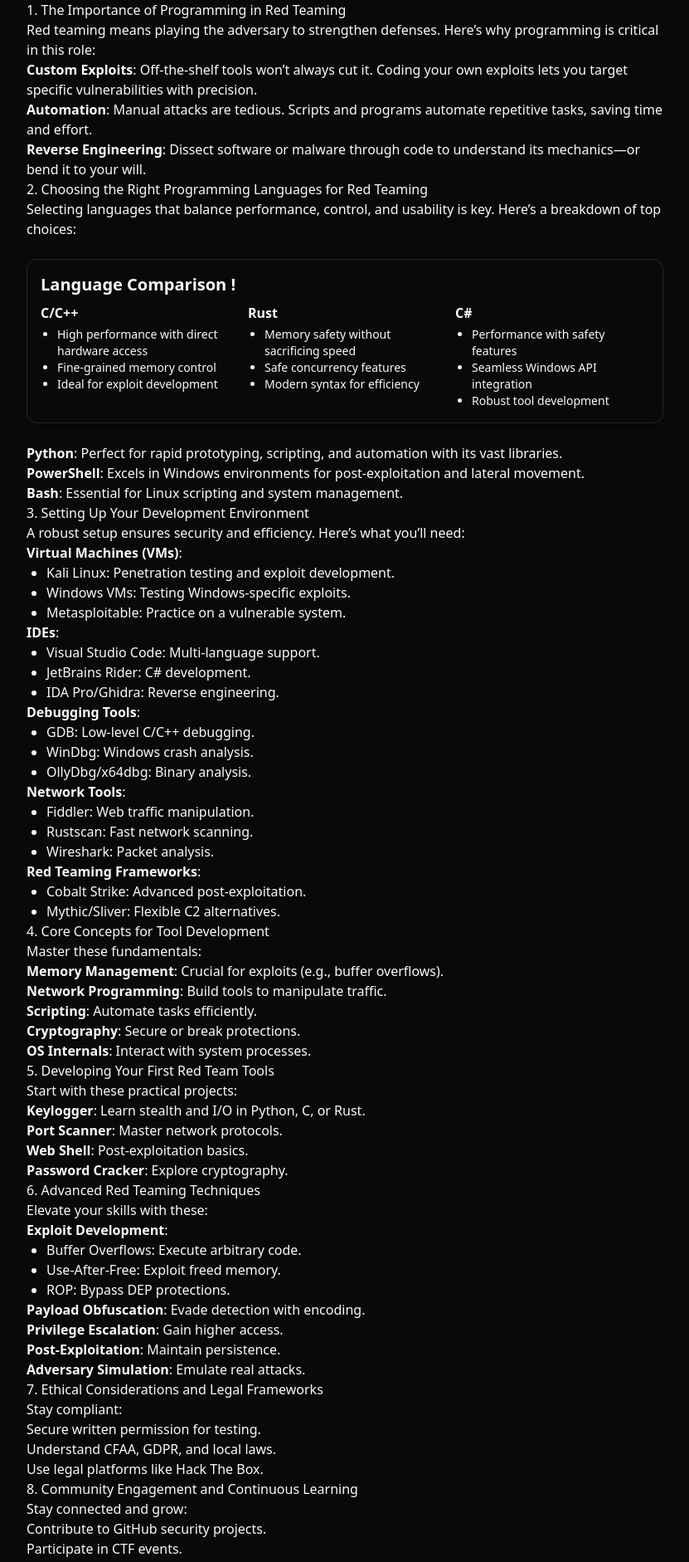
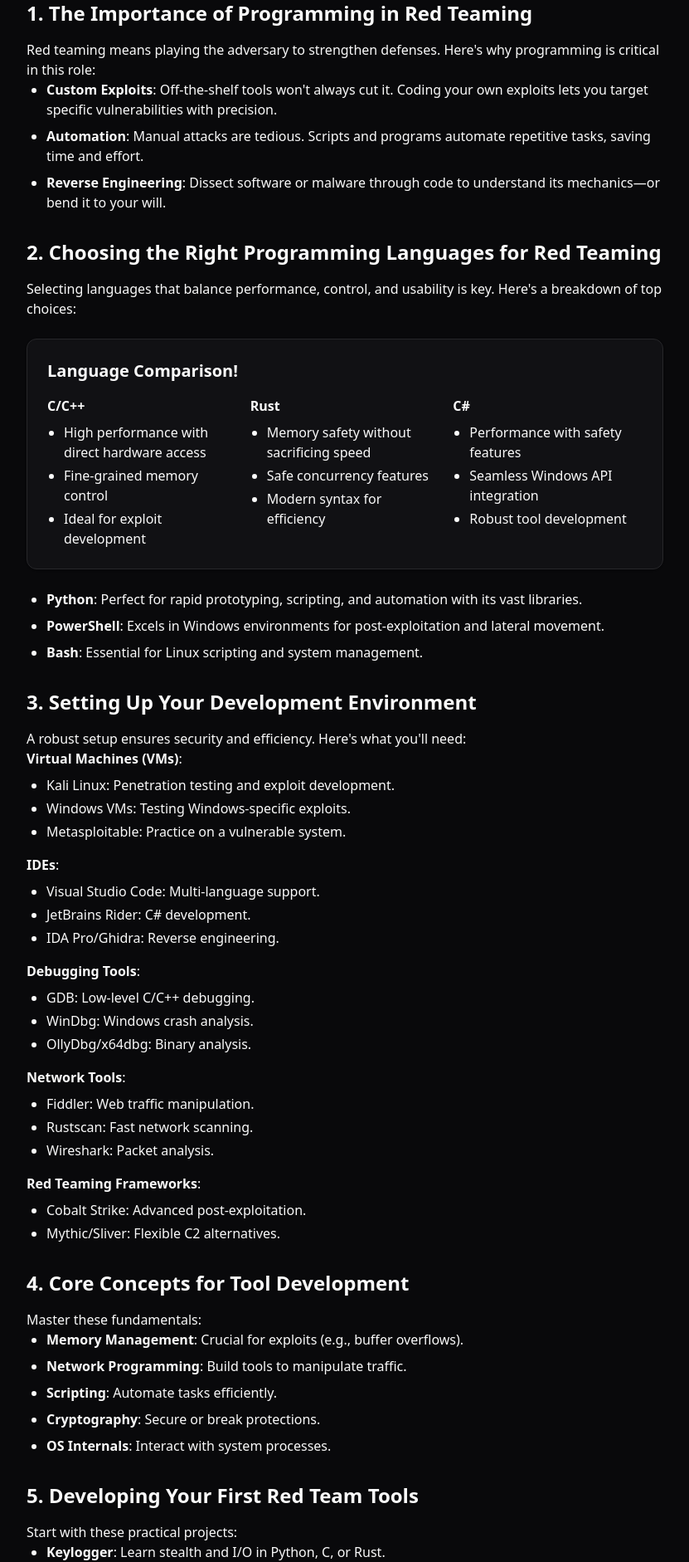
Before and after one commit to Whitecat18/5mukx-portfolio, a Next.js app: page /blog/programming-for-infosec in a window 1280 px wide. Shown: the part 880-2762 px from the top of the page at 83% size, without its empty margins (224-1055 px from the left). Built offline with nearby package versions, Linux system fonts and the light colour scheme.

Commit message:
Some Blog Changes

```diff
--- a/src/app/blog/programming-for-infosec/page.tsx
+++ b/src/app/blog/programming-for-infosec/page.tsx
@@ -14,23 +14,22 @@
     <PageLayout>
       <div className="container mx-auto px-4 sm:px-6 lg:px-8">
         <div className="max-w-3xl mx-auto">
-          {/* Back Button */}
           <div className="mb-6">
             <Button variant="ghost" size="sm" asChild className="mb-4">
               <Link href="/blog" className="flex items-center text-muted-foreground hover:text-foreground">
-                <ArrowLeft className="mr-2 h-4 w-4" /> Back to Blog
+                <ArrowLeft className="mr-2 h-4 w-4" /> Back to blog
               </Link>
             </Button>
 
-            {/* Title and Metadata */}
             <motion.div
               initial={{ opacity: 0, y: 20 }}
               animate={{ opacity: 1, y: 0 }}
               transition={{ duration: 0.5 }}
             >
-              <h3 className="text-3xl md:text-4xl font-bold mb-4">
+              <h1 className="text-3xl md:text-4xl font-bold mb-4">
                 The Art of Learning Programming for Red Teaming and Cybersecurity
-              </h3>
+              </h1>
+
               <div className="flex items-center text-sm text-muted-foreground mb-6">
                 <span>November 11, 2024</span>
                 <span className="mx-2">•</span>
@@ -39,70 +38,71 @@
             </motion.div>
           </div>
 
-          {/* Main Content */}
           <motion.div
             initial={{ opacity: 0 }}
             animate={{ opacity: 1 }}
             transition={{ duration: 0.5, delay: 0.2 }}
             className="prose dark:prose-invert max-w-none mb-8"
           >
-            {/* Introduction */}
             <section>
               <p className="text-lg font-semibold">Hello Friend, It's Me, 5mukx!</p>
               <p>
-                Welcome to the advanced realm of red teaming, where programming isn’t just a skill—it’s a weapon. This guide will walk you through the essentials of developing tools for red teaming, focusing on programming techniques that give you a competitive edge in cybersecurity.
+                Welcome to the advanced realm of red teaming, where programming isn't just a skill—it's a weapon. This guide will walk you through the essentials of developing tools for red teaming, focusing on programming techniques that give you a competitive edge in cybersecurity.
               </p>
-              <div className="relative w-full aspect-video rounded-lg overflow-hidden my-8">
+            </section>
+
+            <div className="relative w-full aspect-video rounded-lg overflow-hidden my-8 bg-red-600">
               <Image
-                  src="https://ext.same-assets.com/1319243742/1259024389.jpeg"
+                src="https://ext.same-assets.com/2215973886/3206004924.jpeg"
                 alt="Red teaming illustration"
                 fill
-                  className="object-cover"
+                className="object-cover opacity-80"
               />
             </div>
-            </section>
 
-            {/* Section 1 */}
-            <section>
-              <h3>1. The Importance of Programming in Red Teaming</h3>
+            <h2 className="text-2xl font-bold  mt-8 mb-4">1. The Importance of Programming in Red Teaming</h2>
             <p>
-                Red teaming means playing the adversary to strengthen defenses. Here’s why programming is critical in this role:
+              Red teaming means playing the adversary to strengthen defenses. Here's why programming is critical in this role:
             </p>
-              <ul>
-                <li><strong>Custom Exploits</strong>: Off-the-shelf tools won’t always cut it. Coding your own exploits lets you target specific vulnerabilities with precision.</li>
-                <li><strong>Automation</strong>: Manual attacks are tedious. Scripts and programs automate repetitive tasks, saving time and effort.</li>
-                <li><strong>Reverse Engineering</strong>: Dissect software or malware through code to understand its mechanics—or bend it to your will.</li>
+            <ul className="list-disc pl-6 space-y-2">
+              <li>
+                <strong>Custom Exploits</strong>: Off-the-shelf tools won't always cut it. Coding your own exploits lets you target specific vulnerabilities with precision.
+              </li>
+              <li>
+                <strong>Automation</strong>: Manual attacks are tedious. Scripts and programs automate repetitive tasks, saving time and effort.
+              </li>
+              <li>
+                <strong>Reverse Engineering</strong>: Dissect software or malware through code to understand its mechanics—or bend it to your will.
+              </li>
             </ul>
-            </section>
 
-            {/* Section 2 */}
-            <section>
-              <h3>2. Choosing the Right Programming Languages for Red Teaming</h3>
+            <h2 className="text-2xl font-bold  mt-8 mb-4">2. Choosing the Right Programming Languages for Red Teaming</h2>
             <p>
-                Selecting languages that balance performance, control, and usability is key. Here’s a breakdown of top choices:
+              Selecting languages that balance performance, control, and usability is key. Here's a breakdown of top choices:
             </p>
-              <Card className="p-4 my-6">
-                <h3 className="text-xl font-bold mb-2">Language Comparison !</h3>
+
+            <Card className="p-6 my-6 bg-secondary/30">
+              <h3 className="text-xl font-bold mb-4">Language Comparison!</h3>
               <div className="grid grid-cols-1 md:grid-cols-3 gap-4">
                 <div>
-                    <h4 className="font-bold mb-1">C/C++</h4>
-                    <ul className="list-disc pl-5 text-sm">
+                  <h4 className="font-bold mb-2">C/C++</h4>
+                  <ul className="list-disc pl-5 space-y-1">
                     <li>High performance with direct hardware access</li>
                     <li>Fine-grained memory control</li>
                     <li>Ideal for exploit development</li>
                   </ul>
                 </div>
                 <div>
-                    <h4 className="font-bold mb-1">Rust</h4>
-                    <ul className="list-disc pl-5 text-sm">
+                  <h4 className="font-bold mb-2">Rust</h4>
+                  <ul className="list-disc pl-5 space-y-1">
                     <li>Memory safety without sacrificing speed</li>
                     <li>Safe concurrency features</li>
                     <li>Modern syntax for efficiency</li>
                   </ul>
                 </div>
                 <div>
-                    <h4 className="font-bold mb-1">C#</h4>
-                    <ul className="list-disc pl-5 text-sm">
+                  <h4 className="font-bold mb-2">C#</h4>
+                  <ul className="list-disc pl-5 space-y-1">
                     <li>Performance with safety features</li>
                     <li>Seamless Windows API integration</li>
                     <li>Robust tool development</li>
@@ -110,155 +110,181 @@
                 </div>
               </div>
             </Card>
-              <ul>
-                <li><strong>Python</strong>: Perfect for rapid prototyping, scripting, and automation with its vast libraries.</li>
-                <li><strong>PowerShell</strong>: Excels in Windows environments for post-exploitation and lateral movement.</li>
-                <li><strong>Bash</strong>: Essential for Linux scripting and system management.</li>
+
+            <ul className="list-disc pl-6 space-y-2">
+              <li>
+                <strong>Python</strong>: Perfect for rapid prototyping, scripting, and automation with its vast libraries.
+              </li>
+              <li>
+                <strong>PowerShell</strong>: Excels in Windows environments for post-exploitation and lateral movement.
+              </li>
+              <li>
+                <strong>Bash</strong>: Essential for Linux scripting and system management.
+              </li>
             </ul>
-            </section>
 
-            {/* Section 3 */}
-            <section>
-              <h3>3. Setting Up Your Development Environment</h3>
+            <h2 className="text-2xl font-bold  mt-8 mb-4">3. Setting Up Your Development Environment</h2>
             <p>
-                A robust setup ensures security and efficiency. Here’s what you’ll need:
+              A robust setup ensures security and efficiency. Here's what you'll need:
             </p>
-              <ul>
-                <li><strong>Virtual Machines (VMs)</strong>:
-                  <ul className="list-disc pl-6">
+            <ul className="space-y-4">
+              <li>
+                <strong>Virtual Machines (VMs)</strong>:
+                <ul className="list-disc pl-6 mt-2 space-y-1">
                   <li>Kali Linux: Penetration testing and exploit development.</li>
                   <li>Windows VMs: Testing Windows-specific exploits.</li>
                   <li>Metasploitable: Practice on a vulnerable system.</li>
                 </ul>
               </li>
-                <li><strong>IDEs</strong>:
-                  <ul className="list-disc pl-6">
+              <li>
+                <strong>IDEs</strong>:
+                <ul className="list-disc pl-6 mt-2 space-y-1">
                   <li>Visual Studio Code: Multi-language support.</li>
                   <li>JetBrains Rider: C# development.</li>
                   <li>IDA Pro/Ghidra: Reverse engineering.</li>
                 </ul>
               </li>
-                <li><strong>Debugging Tools</strong>:
-                  <ul className="list-disc pl-6">
+              <li>
+                <strong>Debugging Tools</strong>:
+                <ul className="list-disc pl-6 mt-2 space-y-1">
                   <li>GDB: Low-level C/C++ debugging.</li>
                   <li>WinDbg: Windows crash analysis.</li>
                   <li>OllyDbg/x64dbg: Binary analysis.</li>
                 </ul>
               </li>
-                <li><strong>Network Tools</strong>:
-                  <ul className="list-disc pl-6">
+              <li>
+                <strong>Network Tools</strong>:
+                <ul className="list-disc pl-6 mt-2 space-y-1">
                   <li>Fiddler: Web traffic manipulation.</li>
                   <li>Rustscan: Fast network scanning.</li>
                   <li>Wireshark: Packet analysis.</li>
                 </ul>
               </li>
-                <li><strong>Red Teaming Frameworks</strong>:
-                  <ul className="list-disc pl-6">
+              <li>
+                <strong>Red Teaming Frameworks</strong>:
+                <ul className="list-disc pl-6 mt-2 space-y-1">
                   <li>Cobalt Strike: Advanced post-exploitation.</li>
                   <li>Mythic/Sliver: Flexible C2 alternatives.</li>
                 </ul>
               </li>
             </ul>
-            </section>
 
-            {/* Section 4 */}
-            <section>
-              <h3>4. Core Concepts for Tool Development</h3>
-              <p>Master these fundamentals:</p>
-              <ul>
-                <li><strong>Memory Management</strong>: Crucial for exploits (e.g., buffer overflows).</li>
-                <li><strong>Network Programming</strong>: Build tools to manipulate traffic.</li>
-                <li><strong>Scripting</strong>: Automate tasks efficiently.</li>
-                <li><strong>Cryptography</strong>: Secure or break protections.</li>
-                <li><strong>OS Internals</strong>: Interact with system processes.</li>
+            <h2 className="text-2xl font-bold mt-8 mb-4">4. Core Concepts for Tool Development</h2>
+            <p>
+              Master these fundamentals:
+            </p>
+            <ul className="list-disc pl-6 space-y-2">
+              <li>
+                <strong>Memory Management</strong>: Crucial for exploits (e.g., buffer overflows).
+              </li>
+              <li>
+                <strong>Network Programming</strong>: Build tools to manipulate traffic.
+              </li>
+              <li>
+                <strong>Scripting</strong>: Automate tasks efficiently.
+              </li>
+              <li>
+                <strong>Cryptography</strong>: Secure or break protections.
+              </li>
+              <li>
+                <strong>OS Internals</strong>: Interact with system processes.
+              </li>
             </ul>
-            </section>
 
-            {/* Section 5 */}
-            <section>
-              <h3>5. Developing Your First Red Team Tools</h3>
-              <p>Start with these practical projects:</p>
-              <ul>
-                <li><strong>Keylogger</strong>: Learn stealth and I/O in Python, C, or Rust.</li>
-                <li><strong>Port Scanner</strong>: Master network protocols.</li>
-                <li><strong>Web Shell</strong>: Post-exploitation basics.</li>
-                <li><strong>Password Cracker</strong>: Explore cryptography.</li>
+            <h2 className="text-2xl font-bold mt-8 mb-4">5. Developing Your First Red Team Tools</h2>
+            <p>
+              Start with these practical projects:
+            </p>
+            <ul className="list-disc pl-6 space-y-2">
+              <li>
+                <strong>Keylogger</strong>: Learn stealth and I/O in Python, C, or Rust.
+              </li>
+              <li>
+                <strong>Port Scanner</strong>: Master network protocols.
+              </li>
+              <li>
+                <strong>Web Shell</strong>: Post-exploitation basics.
+              </li>
+              <li>
+                <strong>Password Cracker</strong>: Explore cryptography.
+              </li>
             </ul>
-            </section>
 
-            {/* Section 6 */}
-            <section>
-              <h3>6. Advanced Red Teaming Techniques</h3>
-              <p>Elevate your skills with these:</p>
-              <ul>
-                <li><strong>Exploit Development</strong>:
-                  <ul className="list-disc pl-6">
+            <h2 className="text-2xl font-bold  mt-8 mb-4">6. Advanced Red Teaming Techniques</h2>
+            <p>
+              Elevate your skills with these:
+            </p>
+            <ul className="space-y-4">
+              <li>
+                <strong>Exploit Development</strong>:
+                <ul className="list-disc pl-6 mt-2 space-y-1">
                   <li>Buffer Overflows: Execute arbitrary code.</li>
                   <li>Use-After-Free: Exploit freed memory.</li>
                   <li>ROP: Bypass DEP protections.</li>
                 </ul>
               </li>
-                <li><strong>Payload Obfuscation</strong>: Evade detection with encoding.</li>
-                <li><strong>Privilege Escalation</strong>: Gain higher access.</li>
-                <li><strong>Post-Exploitation</strong>: Maintain persistence.</li>
-                <li><strong>Adversary Simulation</strong>: Emulate real attacks.</li>
+              <li>
+                <strong>Payload Obfuscation</strong>: Evade detection with encoding.
+              </li>
+              <li>
+                <strong>Privilege Escalation</strong>: Gain higher access.
+              </li>
+              <li>
+                <strong>Post-Exploitation</strong>: Maintain persistence.
+              </li>
+              <li>
+                <strong>Adversary Simulation</strong>: Emulate real attacks.
+              </li>
             </ul>
-            </section>
 
-            {/* Section 7 */}
-            <section>
-              <h3>7. Ethical Considerations and Legal Frameworks</h3>
-              <p>Stay compliant:</p>
-              <ul>
+            <h2 className="text-2xl font-bold  mt-8 mb-4">7. Ethical Considerations and Legal Frameworks</h2>
+            <p>
+              Stay compliant:
+            </p>
+            <ul className="list-disc pl-6 space-y-2">
               <li>Secure written permission for testing.</li>
               <li>Understand CFAA, GDPR, and local laws.</li>
               <li>Use legal platforms like Hack The Box.</li>
             </ul>
-            </section>
 
-            {/* Section 8 */}
-            <section>
-              <h3>8. Community Engagement and Continuous Learning</h3>
-              <p>Stay connected and grow:</p>
-              <ul>
+            <h2 className="text-2xl font-bold  mt-8 mb-4">8. Community Engagement and Continuous Learning</h2>
+            <p>
+              Stay connected and grow:
+            </p>
+            <ul className="list-disc pl-6 space-y-2">
               <li>Contribute to GitHub security projects.</li>
               <li>Participate in CTF events.</li>
               <li>Follow blogs, podcasts, and conferences.</li>
             </ul>
-            </section>
 
-            {/* Section 9 */}
-            <section>
-              <h3>9. Conclusion: The Path Ahead</h3>
+            <h2 className="text-2xl font-bold  mt-8 mb-4">9. Conclusion: The Path Ahead</h2>
             <p>
               Red teaming is a journey of continuous learning. Your tools will evolve, sharpening your cybersecurity expertise. The aim? To understand and secure systems.
             </p>
-            </section>
 
-            <Separator className="my-8" />
-
-            {/* Last Words */}
-            <section>
-              <h3>Last Words, Credits, and Shoutouts</h3>
+            <h2 className="text-2xl font-bold  mt-8 mb-4">Last Words, Credits, and Shoutouts</h2>
             <p>
               Hope this guide is your Swiss Army knife for red teaming! Loved it? Share it with the world—your support keeps me going.
             </p>
-              <ul>
-                <li><strong>Credits</strong>: Huge thanks to the cybersecurity community for pushing the envelope.</li>
-                <li><strong>References</strong>: Gratitude to whitepapers, blogs, and forums sharing invaluable insights.</li>
-                <li><strong>Shoutouts</strong>:
-                  <ul className="list-disc pl-6">
-                    <li>To ethical hackers: You’re the MVPs.</li>
+            <ul className="space-y-4">
+              <li>
+                <strong>Credits</strong>: Huge thanks to the cybersecurity community for pushing the envelope.
+              </li>
+              <li>
+                <strong>References</strong>: Gratitude to whitepapers, blogs, and forums sharing invaluable insights.
+              </li>
+              <li>
+                <strong>Shoutouts</strong>:
+                <ul className="list-disc pl-6 mt-2 space-y-1">
+                  <li>To ethical hackers: You're the MVPs.</li>
                   <li>To coders and red teamers: Keep the digital world sharp!</li>
                 </ul>
               </li>
             </ul>
-              <p className="mt-4">
+            <p className="mt-4 font-semibold">
               Stay curious, ethical, and keep coding. See you on the flip side!
             </p>
-            </section>
 
-            {/* Tags */}
             <div className="flex flex-wrap gap-2 mt-8">
               <span className="px-2 py-1 bg-secondary rounded-md text-xs font-medium">
                 Programming
@@ -272,16 +298,15 @@
             </div>
           </motion.div>
 
-          {/* Disclaimer */}
           <Separator className="my-8" />
+
           <div className="bg-secondary/20 p-4 rounded-lg border border-border my-8">
-            <h3 className="text-lg font-bold text-purple-400 mb-2">Legal Disclaimer</h3>
+            <h3 className="text-lg font-bold  mb-2">Legal Disclaimer</h3>
             <p className="text-sm text-muted-foreground">
               This content is for educational purposes only. Techniques, code, and information here are not endorsed for malicious use.
             </p>
           </div>
 
-          {/* Navigation */}
           <div className="flex justify-between items-center mt-8">
             <Button variant="outline" asChild>
               <Link href="/blog" className="flex items-center">
```
Lines whose indentation alone changed are shown as unchanged.
